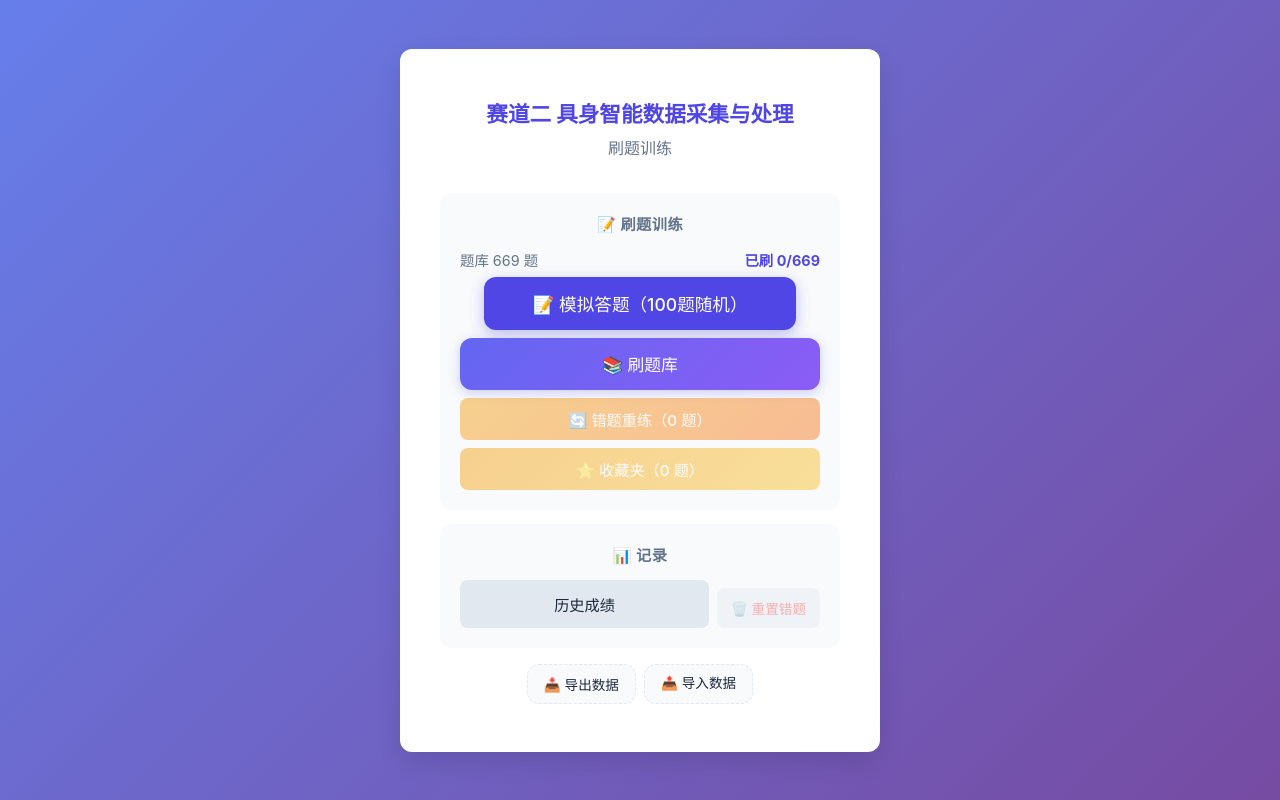
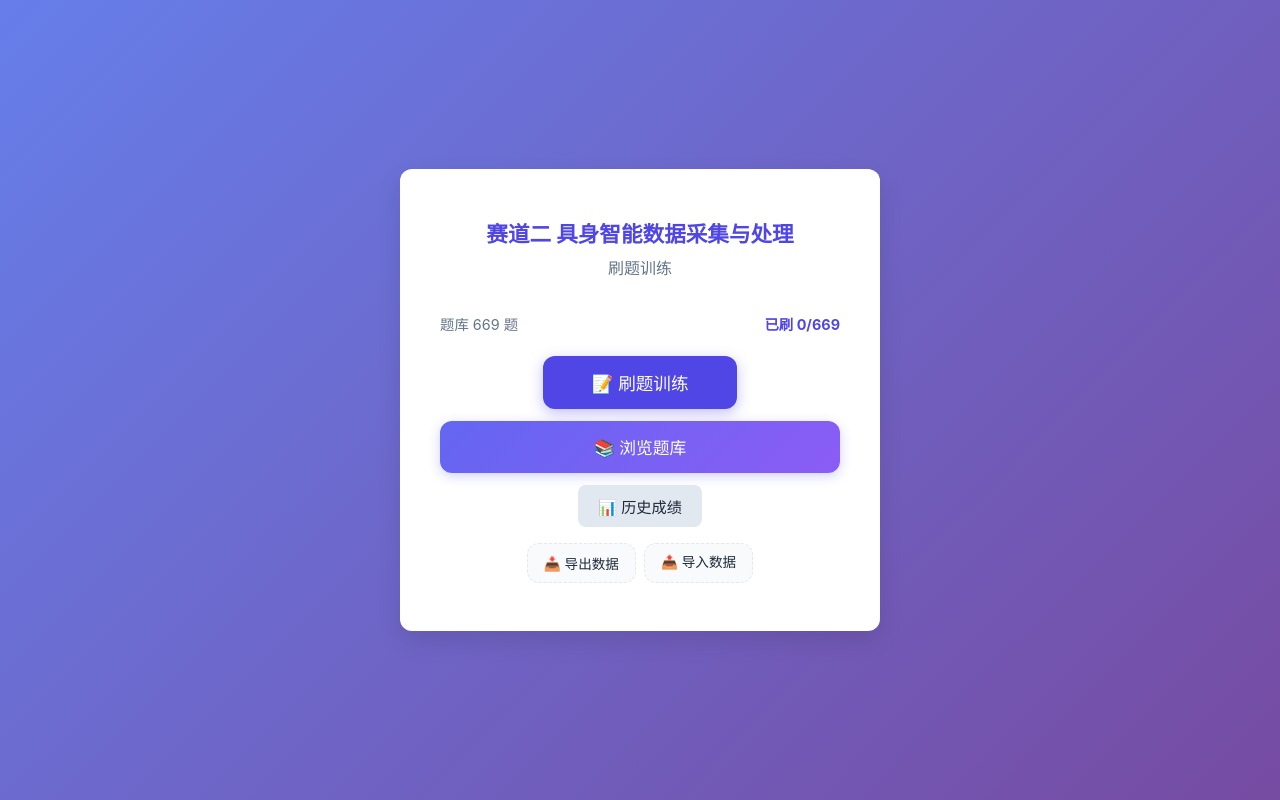
Before and after one commit to qqx16/embodied-quiz, a React (Vite) app: page / in a window 1280 px wide. Built offline with nearby package versions, Linux system fonts and the light colour scheme.

Commit message:
refactor: simplify home to 3 buttons, move practice to sub-page

```diff
--- a/src/App.jsx
+++ b/src/App.jsx
@@ -6,6 +6,7 @@ import Review from './components/Review'
 import History from './components/History'
 import Favorites from './components/Favorites'
 import QuestionBank from './components/QuestionBank'
+import Practice from './components/Practice'
 import ParticleEffect from './components/ParticleEffect'
 import allQuestions from './data/questions.json'
 
@@ -242,19 +243,12 @@ export default function App() {
       <ParticleEffect />
       <Home
         total={allQuestions.length}
-        examSize={EXAM_SIZE}
-        passScore={PASS_SCORE}
-        wrongCount={wrongSet.size}
-        favCount={favoritesSet.size}
         doneCount={doneSet.size}
         historyCount={normalHistory.length}
-        onStart={startExam}
-        onWrongExam={startWrongExam}
-        onResetWrong={resetWrongSet}
+        onPractice={() => setPage('practice')}
+        onQuestionBank={() => setPage('questionBank')}
         onHistory={goHistory}
-        onFavorites={goFavorites}
         onImportData={importData}
-        onQuestionBank={() => setPage('questionBank')}
       />
     </>)
   }
@@ -442,5 +436,24 @@ export default function App() {
     </>)
   }
 
+  if (page === 'practice') {
+    return (<>
+      <ParticleEffect />
+      <Practice
+        total={allQuestions.length}
+        examSize={EXAM_SIZE}
+        wrongCount={wrongSet.size}
+        favCount={favoritesSet.size}
+        doneCount={doneSet.size}
+        onStart={startExam}
+        onWrongExam={startWrongExam}
+        onResetWrong={resetWrongSet}
+        onFavorites={goFavorites}
+        onQuestionBank={() => setPage('questionBank')}
+        onHome={goHome}
+      />
+    </>)
+  }
+
   return null
 }
--- a/src/components/Home.jsx
+++ b/src/components/Home.jsx
@@ -1,4 +1,4 @@
-export default function Home({ total, examSize, passScore, wrongCount, favCount, doneCount, historyCount, onStart, onWrongExam, onResetWrong, onHistory, onFavorites, onQuestionBank, onImportData }) {
+export default function Home({ total, doneCount, historyCount, onPractice, onQuestionBank, onHistory, onImportData }) {
   // 导出数据
   const handleExport = () => {
     const data = {
@@ -27,7 +27,7 @@ export default function Home({ total, examSize, passScore, wrongCount, favCount,
       else alert('导入失败：文件格式不正确')
     }
     reader.readAsText(file)
-    e.target.value = '' // reset input
+    e.target.value = ''
   }
 
   return (
@@ -35,39 +35,19 @@ export default function Home({ total, examSize, passScore, wrongCount, favCount,
       <div className="home-card">
         <h1 className="home-title">赛道二 具身智能数据采集与处理</h1>
         <p className="home-subtitle">刷题训练</p>
-        <div className="home-section">
-          <div className="home-section-title">📝 刷题训练</div>
-          <div className="home-bank-info">
-            <span>题库 {total} 题</span>
-            <span className="home-bank-progress">已刷 {doneCount}/{total}</span>
-          </div>
-          <button className="btn btn-primary btn-start" onClick={onStart}>
-            📝 模拟答题（{examSize}题随机）
-          </button>
-          <button className="btn btn-qbank" onClick={onQuestionBank}>
-            📚 刷题库
-          </button>
-          <button className="btn btn-wrong" onClick={onWrongExam} disabled={wrongCount === 0}>
-            🔄 错题重练（{wrongCount} 题）
-          </button>
-          <button className="btn btn-fav-exam" onClick={onFavorites} disabled={favCount === 0}>
-            ⭐ 收藏夹（{favCount} 题）
-          </button>
+        <div className="home-bank-info" style={{ marginBottom: 20 }}>
+          <span>题库 {total} 题</span>
+          <span className="home-bank-progress">已刷 {doneCount}/{total}</span>
         </div>
-
-        <div className="home-section">
-          <div className="home-section-title">📊 记录</div>
-          <div style={{ display: 'flex', gap: 8 }}>
-            <button className="btn btn-secondary" onClick={onHistory} style={{ flex: 1 }}>
-              历史成绩{historyCount > 0 ? `（${historyCount}次）` : ''}
-            </button>
-            <button className="btn btn-reset-wrong" onClick={onResetWrong} title="清空所有错题记录" disabled={wrongCount === 0}>
-              🗑️ 重置错题
-            </button>
-          </div>
-        </div>
-
-        {/* 数据导入导出 */}
+        <button className="btn btn-primary btn-start" onClick={onPractice}>
+          📝 刷题训练
+        </button>
+        <button className="btn btn-qbank" onClick={onQuestionBank} style={{ marginTop: 12 }}>
+          📚 浏览题库
+        </button>
+        <button className="btn btn-secondary" onClick={onHistory} style={{ marginTop: 12 }}>
+          📊 历史成绩{historyCount > 0 ? `（${historyCount}次）` : ''}
+        </button>
         <div className="home-data-mgmt">
           <button className="btn-data" onClick={handleExport}>
             📥 导出数据
--- /dev/null
+++ b/src/components/Practice.jsx
@@ -0,0 +1,43 @@
+export default function Practice({ total, examSize, wrongCount, favCount, doneCount, onStart, onWrongExam, onResetWrong, onFavorites, onQuestionBank, onHome }) {
+  return (
+    <div className="home-page">
+      <div className="home-card">
+        <h1 className="home-title">赛道二 具身智能数据采集与处理</h1>
+        <p className="home-subtitle">刷题训练</p>
+
+        <div className="home-section">
+          <div className="home-bank-info">
+            <span>题库 {total} 题</span>
+            <span className="home-bank-progress">已刷 {doneCount}/{total}</span>
+          </div>
+          <button className="btn btn-primary btn-start" onClick={onStart}>
+            📝 模拟答题（{examSize}题随机）
+          </button>
+          <button className="btn btn-qbank" onClick={onQuestionBank}>
+            📚 刷题库
+          </button>
+          <button className="btn btn-wrong" onClick={onWrongExam} disabled={wrongCount === 0}>
+            🔄 错题重练（{wrongCount} 题）
+          </button>
+          <button className="btn btn-fav-exam" onClick={onFavorites} disabled={favCount === 0}>
+            ⭐ 收藏夹（{favCount} 题）
+          </button>
+        </div>
+
+        <div style={{ marginTop: 12 }}>
+          <button className="btn btn-secondary" onClick={onHome} style={{ width: '100%' }}>
+            ← 返回首页
+          </button>
+        </div>
+
+        {wrongCount > 0 && (
+          <div style={{ marginTop: 8, textAlign: 'center' }}>
+            <button className="btn btn-reset-wrong" onClick={onResetWrong} title="清空所有错题记录">
+              🗑️ 重置错题
+            </button>
+          </div>
+        )}
+      </div>
+    </div>
+  )
+}
```
